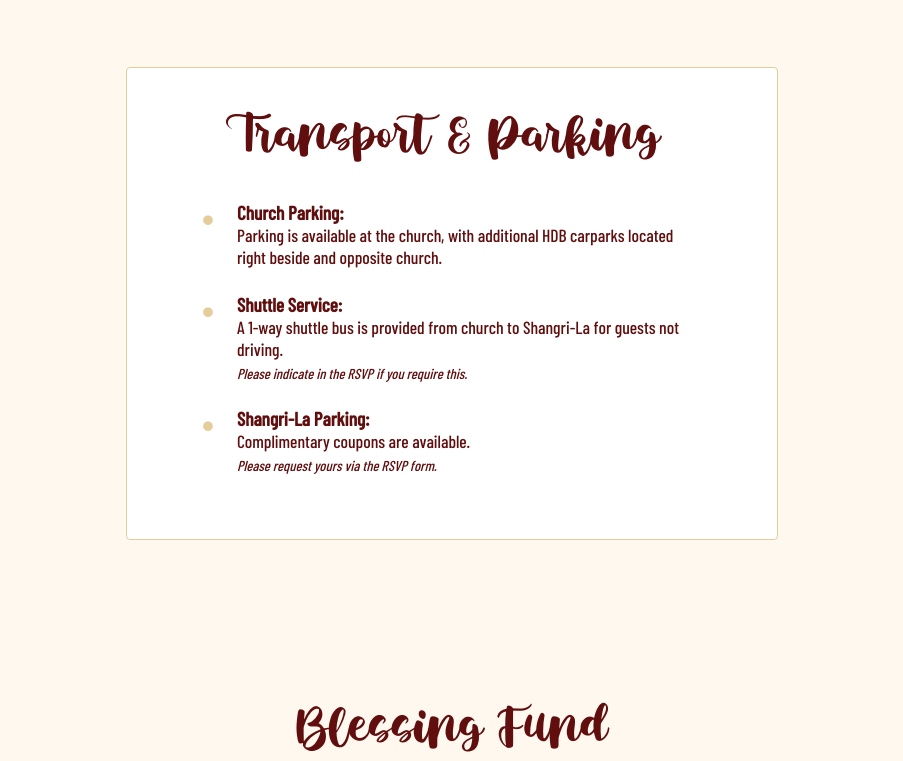
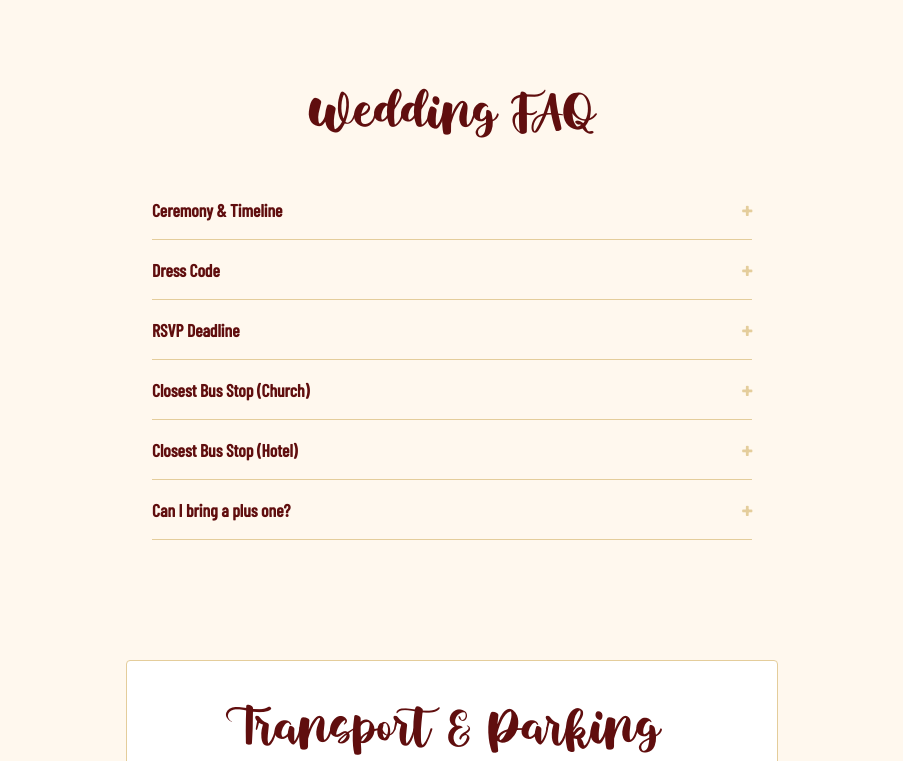
Before and after one commit to raeennx/nic-rae-wedding, a plain HTML site: page index.html in a window 1280 px wide. Shown: the part 839-1600 px from the top of the page, without its empty margins (188-1091 px from the left). Drawn offline with Linux system fonts and the light colour scheme.

Commit message:
Update index.html

```diff
--- a/index.html
+++ b/index.html
@@ -50,6 +50,26 @@
         .transport-list li::before { content: "•"; color: var(--secondary-color); font-size: 2.5rem; position: absolute; left: 0; top: -10px; }
         .transport-list li strong { display: block; font-size: 1.2rem; }
 
+        /* FAQ ACCORDION */
+        .faq-container { max-width: 600px; margin: 0 auto; text-align: left; }
+        details {
+            border-bottom: 1px solid var(--secondary-color);
+            padding: 15px 0;
+            cursor: pointer;
+        }
+        summary {
+            font-weight: bold;
+            font-size: 1.1rem;
+            list-style: none;
+            display: flex;
+            justify-content: space-between;
+            align-items: center;
+        }
+        summary::-webkit-details-marker { display: none; }
+        summary::after { content: '+'; color: var(--secondary-color); font-size: 1.5rem; }
+        details[open] summary::after { content: '−'; }
+        .faq-content { padding-top: 10px; font-size: 1rem; opacity: 0.9; line-height: 1.4; }
+
         /* BUTTONS */
         .btn {
             background-color: var(--font-color);
@@ -67,7 +87,6 @@
         }
         .btn:hover { background-color: var(--secondary-color); color: var(--font-color); transform: scale(1.05); }
 
-        /* RESPONSIVE TWEAKS */
         @media (max-width: 600px) {
             .transport-box { padding: 30px 15px; }
             .transport-list li { font-size: 1rem; }
@@ -105,6 +124,36 @@
     </section>
 
     <section class="section">
+        <h2 class="font-love" style="font-size: 3rem;">Wedding FAQ</h2>
+        <div class="faq-container">
+            <details>
+                <summary>Ceremony & Timeline</summary>
+                <div class="faq-content">Our Solemnisation begins at 10:00 AM, followed by a Wedding Lunch at 12:30 PM. Please refer to the celebration section above for venue addresses.</div>
+            </details>
+            <details>
+                <summary>Dress Code</summary>
+                <div class="faq-content">We would love to see you in Formal or Batik attire!</div>
+            </details>
+            <details>
+                <summary>RSVP Deadline</summary>
+                <div class="faq-content">Please let us know if you can join us by 11 June 2026.</div>
+            </details>
+            <details>
+                <summary>Closest Bus Stop (Church)</summary>
+                <div class="faq-content">The nearest bus stop is 'Blk 102' (Stop ID: 43381) along Bukit Batok East Ave 6.</div>
+            </details>
+            <details>
+                <summary>Closest Bus Stop (Hotel)</summary>
+                <div class="faq-content">The nearest bus stops are 'Royal Thai Embassy' (Stop ID: 09171) or 'Delfi Orchard' (Stop ID: 09169).</div>
+            </details>
+            <details>
+                <summary>Can I bring a plus one?</summary>
+                <div class="faq-content">Due to venue capacity, we can only accommodate guests specifically named on the invitation. We appreciate your understanding!</div>
+            </details>
+        </div>
+    </section>
+
+    <section class="section">
         <div class="transport-box">
             <h2 class="font-love" style="font-size: 3rem; margin-top: 0;">Transport & Parking</h2>
             <ul class="transport-list">
@@ -121,7 +170,7 @@
         <h2 class="font-love" style="font-size: 3rem;">Blessing Fund</h2>
         <p>If you wish to gift us digitally, you may use the details below.</p>
         <div style="background: #fff; border: 1px solid var(--secondary-color); padding: 30px; display: inline-block; border-radius: 8px;">
-            <img src="paynow.jpeg" alt="PayNow" style="width: 200px; height: auto;"><br>
+            <img src="paynow.jpeg" alt="PayNow QR Code" style="width: 200px; height: auto;"><br>
             <button class="btn" style="font-size: 1rem; padding: 10px 20px; margin-top: 15px;" onclick="copyNum()">COPY: 96155043</button>
             <p id="msg" style="font-size: 0.8rem; margin: 10px 0 0 0; color: green; height: 15px;"></p>
         </div>
```
